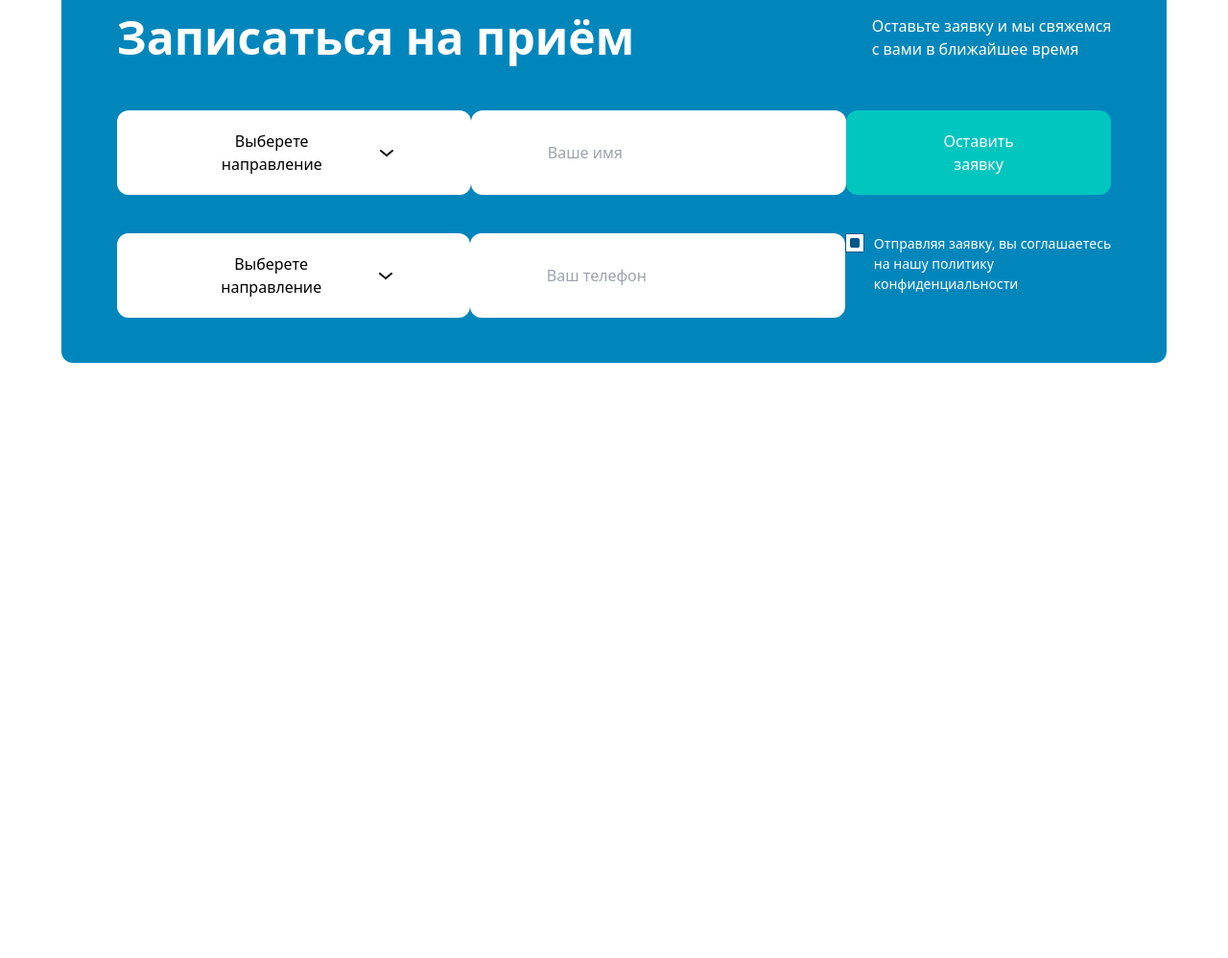
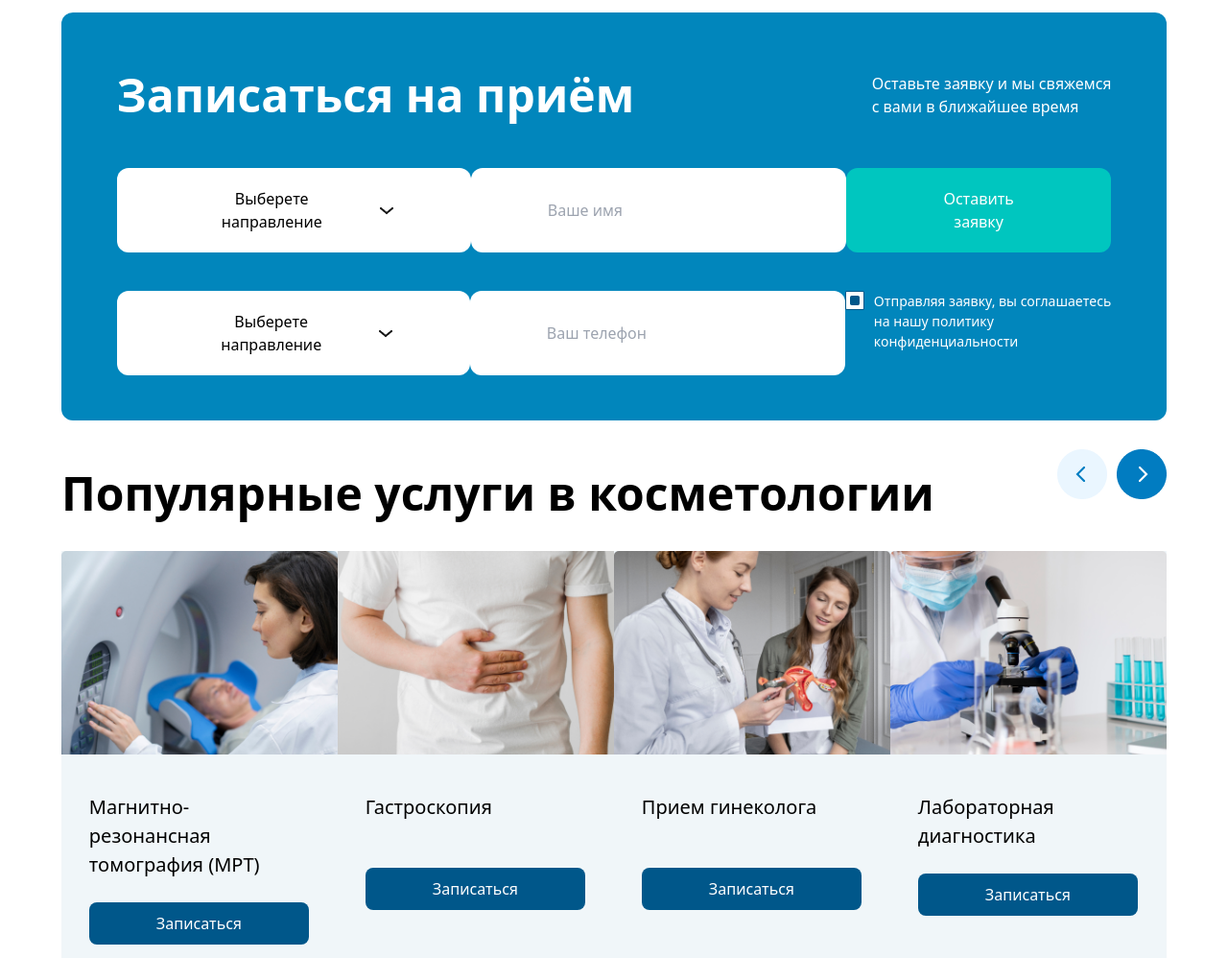
Before and after one commit to Azamjon09/exam-4-, a website: page src/mehroj2.html in a window 1280 px wide. Shown: the part 2272-3270 px from the top of the page at 96% size. Before the commit the page ends 2650 px from the top, so only its background shows below. Drawn offline with nearby package versions, Linux system fonts and the light colour scheme; files that its build step writes are made by us from their sources; files whose address does not match are found by name.

Commit message:
+section

```diff
--- a/src/mehroj2.html
+++ b/src/mehroj2.html
@@ -186,7 +186,7 @@
                 </aside>
             </div>
         </section>
-        <section class="hidden w-[90%] h-[425px] m-auto bg-[#0186BC] mt-10 rounded-xl lg:block">
+        <section class="hidden w-[90%] h-[425px] m-auto bg-[#0186BC] mt-[100px] rounded-xl lg:block">
             <div class="w-[90%] m-auto">
                 <div class="text-white lg:flex justify-between items-center pt-[50px]">
                     <h1 class="text-[48px] font-bold">Записаться на приём</h1>
@@ -223,6 +223,49 @@
                 </div>
             </div>
         </section>
+        <div class="w-[90%] m-auto hidden lg:flex items-center justify-between">
+            <h1 class="text-[48px] font-bold mt-10 ">Популярные услуги в косметологии</h1>
+            <img src="./mehrojimages/Slider Buttons.png" alt="">
+        </div>
+        <br>
+        <section class="w-[90%] m-auto lg:flex justify-between">
+            <article class="w-[305px] h-[424px] bg-[#F0F6F9]">
+                <img src="./mehrojimages/1.png" alt="">
+                <div class="w-[80%] m-auto mt-10">
+                    <h1 class="text-[20px]">Магнитно-резонансная <br> томография (МРТ)</h1><br>
+                    <button class="px-[70px] py-[10px] bg-[#00578A] rounded-lg">
+                        <h1 class="text-white">Записаться</h1>
+                    </button>
+                </div>
+            </article>
+            <article class="w-[305px] h-[424px] bg-[#F0F6F9]">
+                <img src="./mehrojimages/2.png" alt="">
+                <div class="w-[80%] m-auto mt-10">
+                    <h1 class="text-[20px]">Гастроскопия</h1><br><br>
+                    <button class="px-[70px] py-[10px] bg-[#00578A] rounded-lg">
+                        <h1 class="text-white">Записаться</h1>
+                    </button>
+                </div>
+            </article>
+            <article class="w-[305px] h-[424px] bg-[#F0F6F9]">
+                <img src="./mehrojimages/3.png" alt="">
+                <div class="w-[80%] m-auto mt-10">
+                    <h1 class="text-[20px]">Прием гинеколога</h1><br><br>
+                    <button class="px-[70px] py-[10px] bg-[#00578A] rounded-lg">
+                        <h1 class="text-white">Записаться</h1>
+                    </button>
+                </div>
+            </article>
+            <article class="w-[305px] h-[424px] bg-[#F0F6F9]">
+                <img src="./mehrojimages/4.png" alt="">
+                <div class="w-[80%] m-auto mt-10">
+                    <h1 class="text-[20px]">Лабораторная <br> диагностика</h1><br>
+                    <button class="px-[70px] py-[10px] bg-[#00578A] rounded-lg">
+                        <h1 class="text-white">Записаться</h1>
+                    </button>
+                </div>
+            </article>
+        </section>
     </main>
 </body>
 
```
